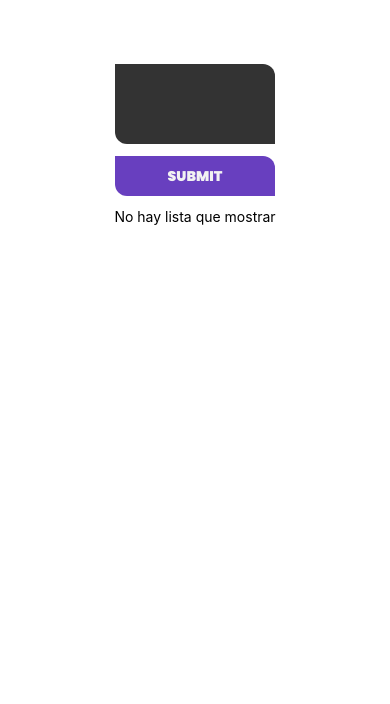
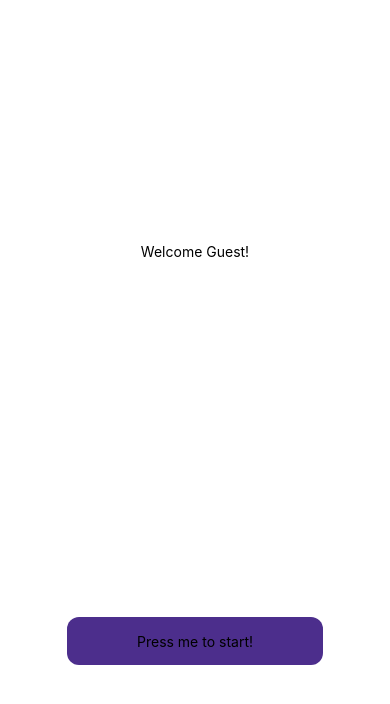
Before and after one commit to AgustinLizondo/ToLocation, a React Native app: screen / in a window 390 px wide. Shown: the top 704 px of the page. Built offline with nearby package versions, Linux system fonts and the light colour scheme.

Commit message:
Entrega 3 - Welcome screen added

```diff
--- a/App.js
+++ b/App.js
@@ -1,32 +1,29 @@
 import React, { useState } from 'react';
 import { StyleSheet, View } from 'react-native';
 import ItemList from './components/ItemList/ItemList';
-import { ItemsContext } from './components/ItemList/Provider/Provider';
+import { ItemsContext, LogInContext } from './components/ItemList/Provider/Provider';
 import { useFonts } from 'expo-font';
 import AppLoading from 'expo-app-loading';
-// import Fonts from './assets/Fonts';
+import Fonts from './assets/Fonts';
+import WelcomeGuest from './components/WelcomeGuest';
 
 export default function App() {
   const [toLocationList, setToLocationList] = useState([]);
+  const [isLogged, setIsLogged] = useState(false);
 
-  const [loaded] = useFonts({
-    'Poppins-Black': require('./assets/Fonts/Poppins-Black.ttf'),
-    'Poppins-Bold': require('./assets/Fonts/Poppins-Bold.ttf'),
-    'Poppins-ExtraBold': require('./assets/Fonts/Poppins-ExtraBold.ttf'),
-    'Poppins-ExtraLight': require('./assets/Fonts/Poppins-ExtraLight.ttf'),
-    'Poppins-Light': require('./assets/Fonts/Poppins-Light.ttf'),
-    'Poppins-Medium': require('./assets/Fonts/Poppins-Medium.ttf'),
-    'Poppins-Regular': require('./assets/Fonts/Poppins-Regular.ttf'),
-    'Poppins-Thin': require('./assets/Fonts/Poppins-Thin.ttf'),
-    'Poppins-SemiBold': require('./assets/Fonts/Poppins-SemiBold.ttf'),
-  });
+  const [loaded] = useFonts(Fonts);
   if (!loaded) return <AppLoading />
 
   return (
     <ItemsContext.Provider value={[toLocationList, setToLocationList]}>
-      <View style={styles.container}>
-        <ItemList />
-      </View>
+      <LogInContext.Provider value={[isLogged, setIsLogged]}>
+        <View style={styles.container}>
+          {isLogged
+            ? <ItemList />
+            : <WelcomeGuest />
+          }
+        </View>
+      </LogInContext.Provider>
     </ItemsContext.Provider>
   );
 }
--- a/components/ItemList/Provider/Provider.js
+++ b/components/ItemList/Provider/Provider.js
@@ -1,3 +1,5 @@
 import { createContext } from 'react'
 
 export const ItemsContext = createContext();
+
+export const LogInContext = createContext();
--- /dev/null
+++ b/components/WelcomeGuest.js
@@ -0,0 +1,32 @@
+import { StyleSheet, Text, Touchable, TouchableOpacity, View } from 'react-native'
+import React, { useContext } from 'react'
+import ItemContainer from './ItemList/ItemContainer'
+import { LogInContext } from './ItemList/Provider/Provider'
+import Colors from '../assets/Colors'
+
+const WelcomeGuest = () => {
+
+  const [isLogged, setIsLogged] = useContext(LogInContext);
+
+  return (
+    <View style={{ flex: 1, justifyContent: 'space-around', alignItems: 'center' }}>
+      <Text>Welcome Guest!</Text>
+      <TouchableOpacity onPress={() => setIsLogged(true)} style={styles.pressButton}>
+        <Text>Press me to start!</Text>
+      </TouchableOpacity>
+    </View>
+  )
+}
+
+export default WelcomeGuest
+
+const styles = StyleSheet.create({
+  pressButton: {
+    width: 256,
+    height: 48,
+    backgroundColor: Colors.BoldViolet,
+    borderRadius: 12,
+    justifyContent: 'center',
+    alignItems: 'center',
+  }
+})
```
